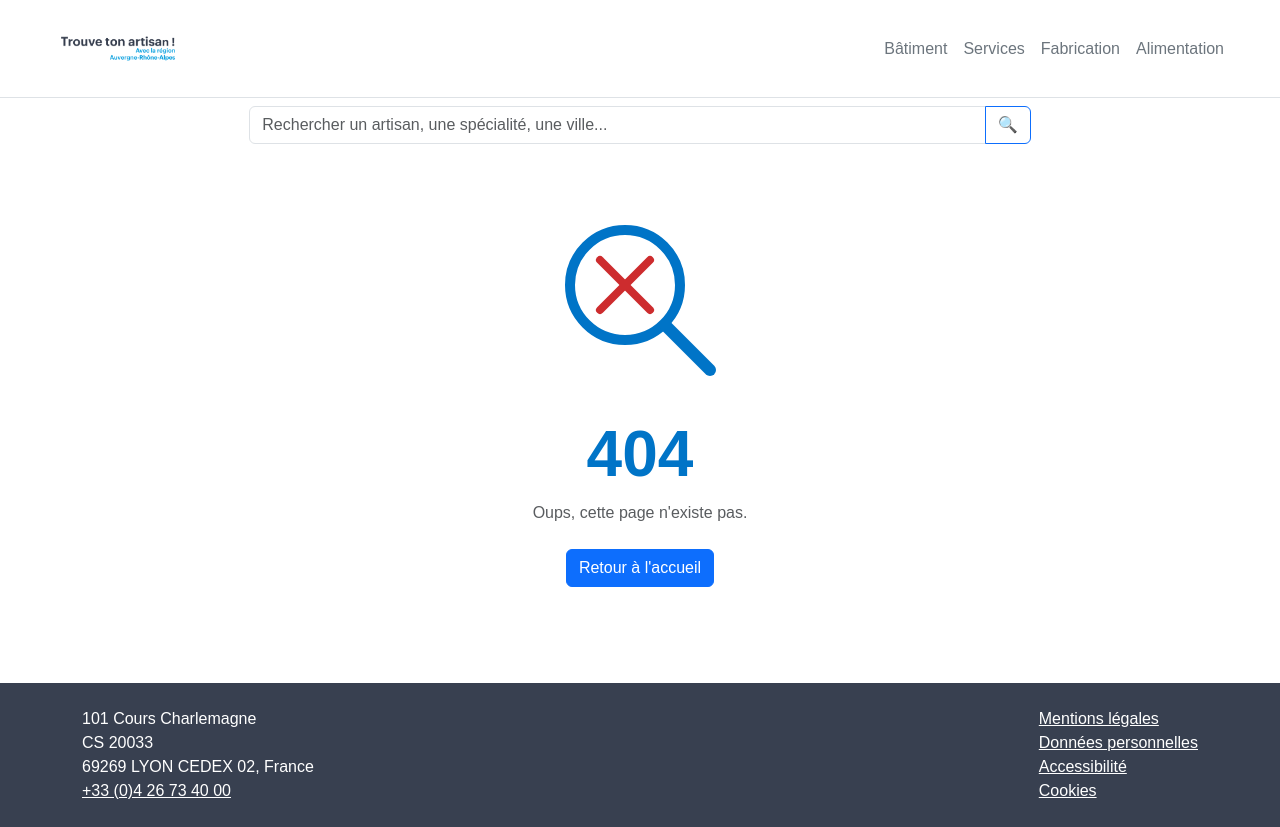
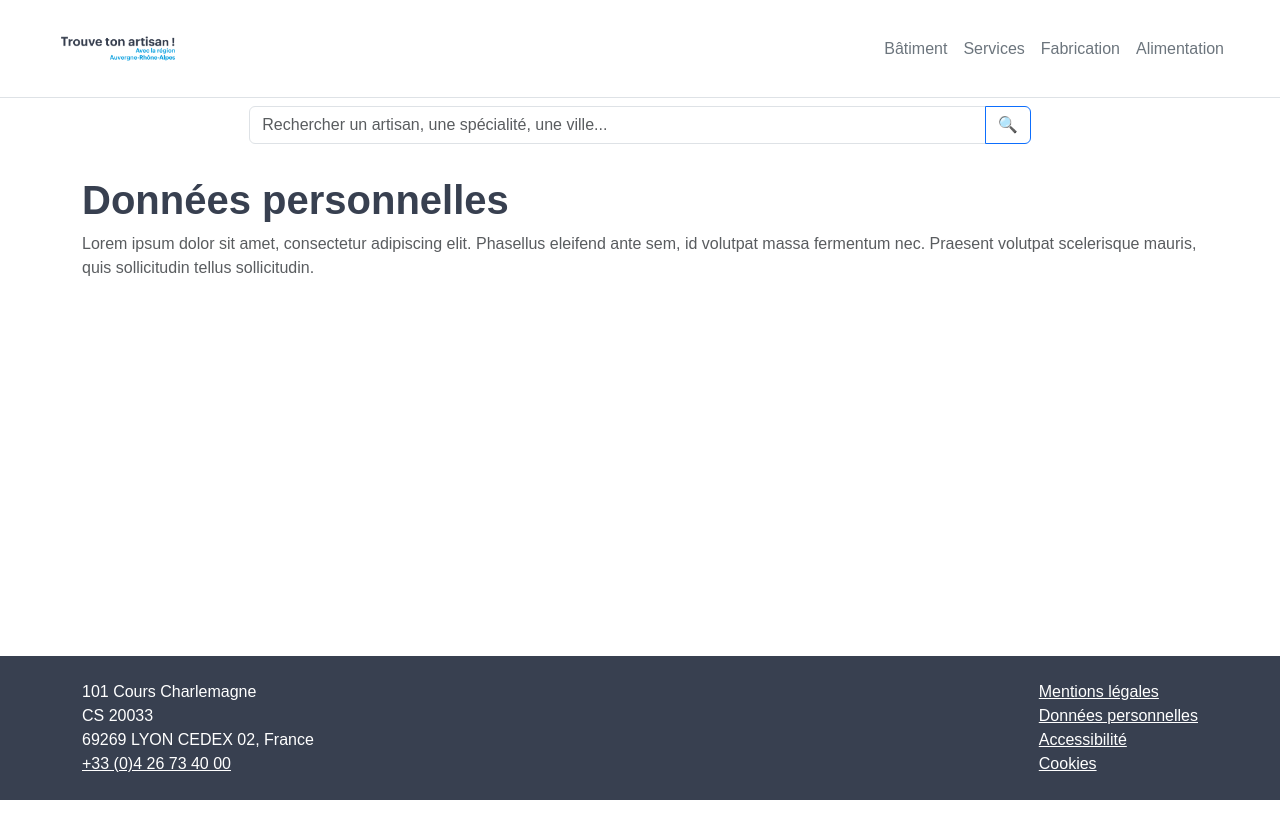
Before and after one commit to lagrcdev/trouve-ton-artisan, a Next.js app: page /donnees-personnelles in a window 1280 px wide. Before the commit this address had no page. After the commit the page ends 800 px from the top, so only its background shows below. Built offline with nearby package versions, Linux system fonts and the light colour scheme.

Commit message:
pages legales vides avec texte de remplacement

```diff
--- /dev/null
+++ b/app/donnees-personnelles/page.js
@@ -0,0 +1,13 @@
+export const metadata = {
+  title: "Données personnelles | Trouve ton artisan",
+  description: "Politique de gestion des données personnelles du site Trouve ton artisan.",
+};
+
+export default function DonneesPersonnelles() {
+  return (
+    <div className="container py-4">
+      <h1 className="fw-bold">Données personnelles</h1>
+      <p className="text-muted">Lorem ipsum dolor sit amet, consectetur adipiscing elit. Phasellus eleifend ante sem, id volutpat massa fermentum nec. Praesent volutpat scelerisque mauris, quis sollicitudin tellus sollicitudin.</p>
+    </div>
+  );
+}
--- a/app/globals.scss
+++ b/app/globals.scss
@@ -21,10 +21,22 @@ $success: #82b864;
   width: 66% !important;
 }
 
+html,
+body {
+  height: 100%;
+}
+
 body {
   background-color: #ffffff;
   color: $secondary;
   font-family: var(--bs-font-sans-serif);
+  min-height: 100vh;
+  display: flex;
+  flex-direction: column;
+}
+
+main {
+  flex: 1 0 auto;
 }
 
 .section-title {
```
Also changed, not shown: app/accessibilite/page.js (added, +13 -0 lines), app/cookies/page.js (added, +13 -0 lines), app/mentions-legales/page.js (added, +13 -0 lines).
